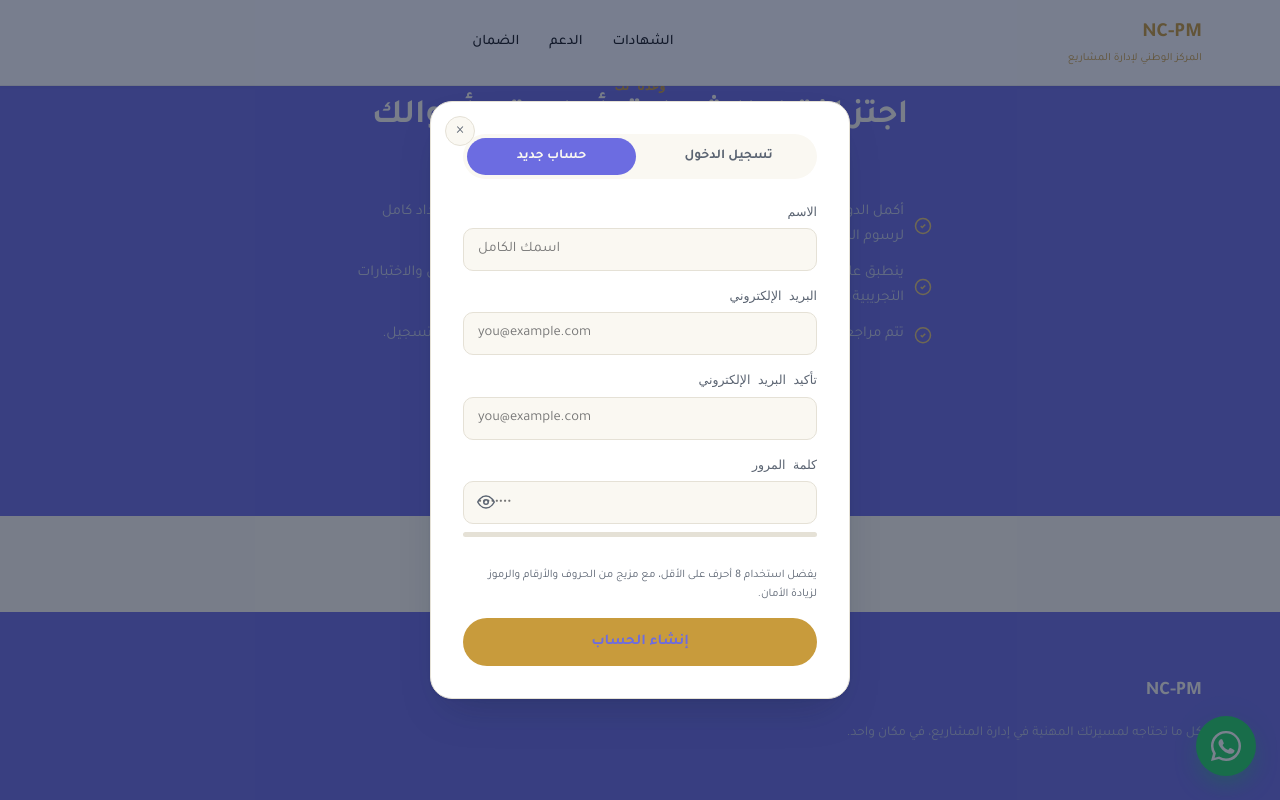
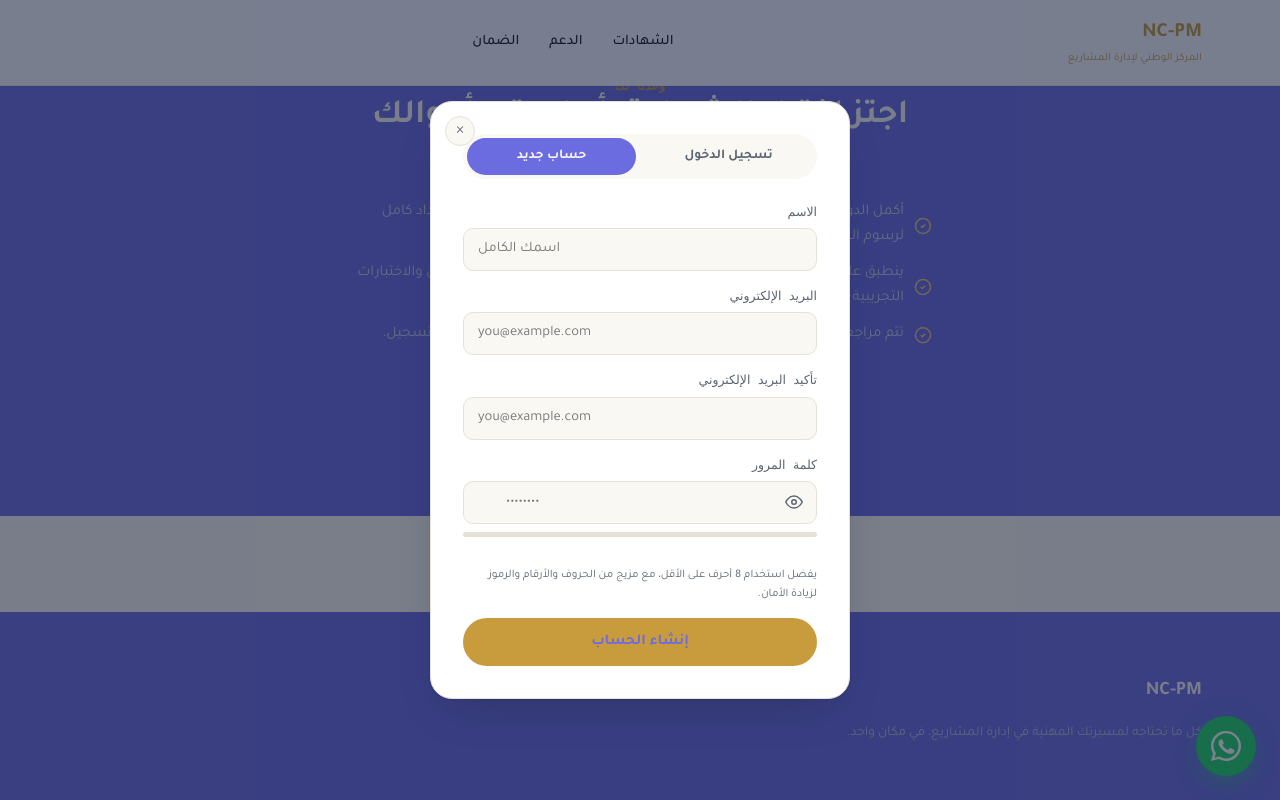
Before and after one commit to NC-PM/NC-PM.github.io, a plain HTML site: page index.html in a window 1280 px wide. Both pictures are taken after a click on the link "سجّل بثقة تامة". Shown: the part 1664-2464 px from the top of the page. Drawn offline with Linux system fonts and the light colour scheme; no server answers.

Commit message:
Add files via upload

```diff
--- a/index.html
+++ b/index.html
@@ -237,8 +237,8 @@ section{ padding:88px 0; }
 .auth-field label{ display:block; font-size:12.5px; color:var(--slate); margin-bottom:6px; font-family:var(--font-mono); }
 .auth-field input{ width:100%; padding:12px 14px; border:1.5px solid var(--border); border-radius:10px; font-family:var(--font-body); font-size:14.5px; background:var(--ivory); direction:ltr; text-align:left; box-sizing:border-box; }
 .password-wrap{ position:relative; }
-.password-wrap input{ padding-inline-end:42px; }
-.toggle-password{ position:absolute; top:50%; transform:translateY(-50%); inset-inline-end:10px; background:none; border:none; cursor:pointer; color:var(--slate); padding:4px; display:flex; align-items:center; justify-content:center; }
+.password-wrap input{ padding-inline-start:42px; }
+.toggle-password{ position:absolute; top:50%; transform:translateY(-50%); inset-inline-start:10px; background:none; border:none; cursor:pointer; color:var(--slate); padding:4px; display:flex; align-items:center; justify-content:center; }
 .toggle-password:hover{ color:var(--navy); }
 .pw-bar{ height:5px; border-radius:3px; background:var(--border); overflow:hidden; margin-top:8px; }
 .pw-bar-fill{ height:100%; width:0%; border-radius:3px; background:var(--border); transition:width .2s ease, background .2s ease; }
```
Also changed, not shown: capm-exam.html (+2 -2 lines), pmi-acp-exam.html (+2 -2 lines), pmi-rmp-exam.html (+2 -2 lines), pmp-exam.html (+2 -2 lines).
